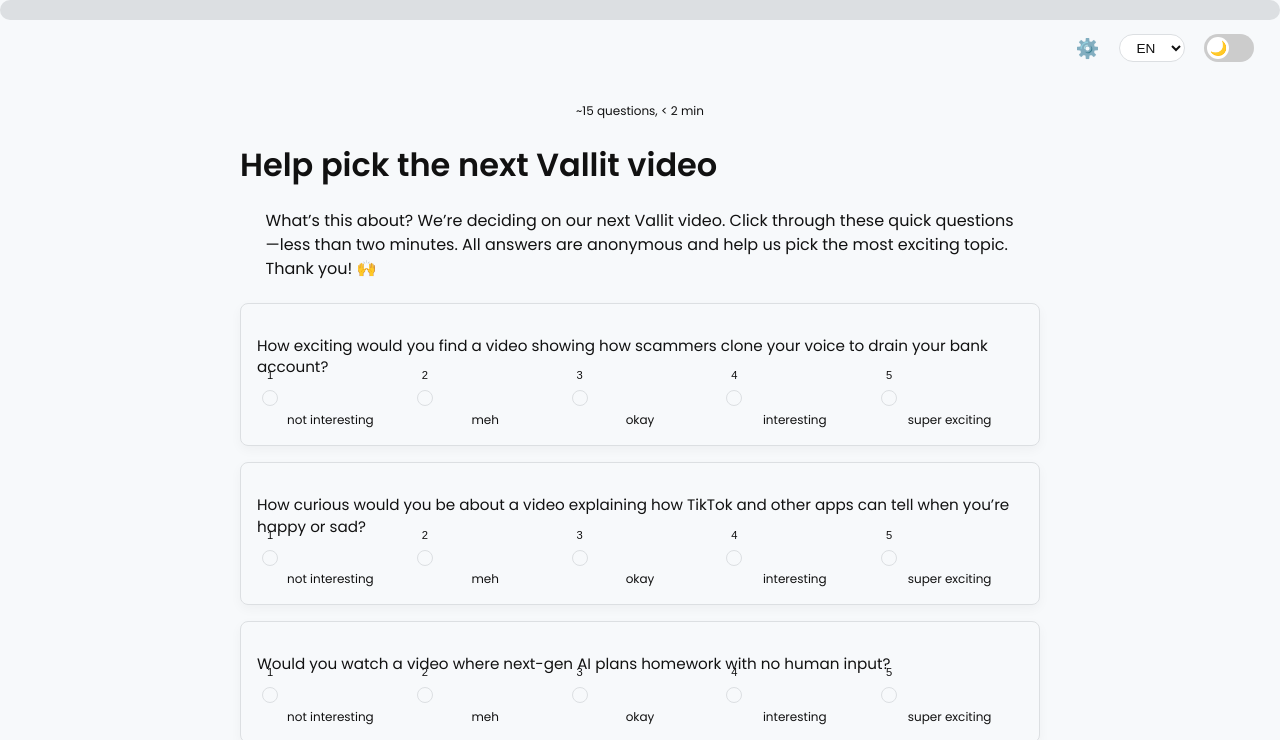
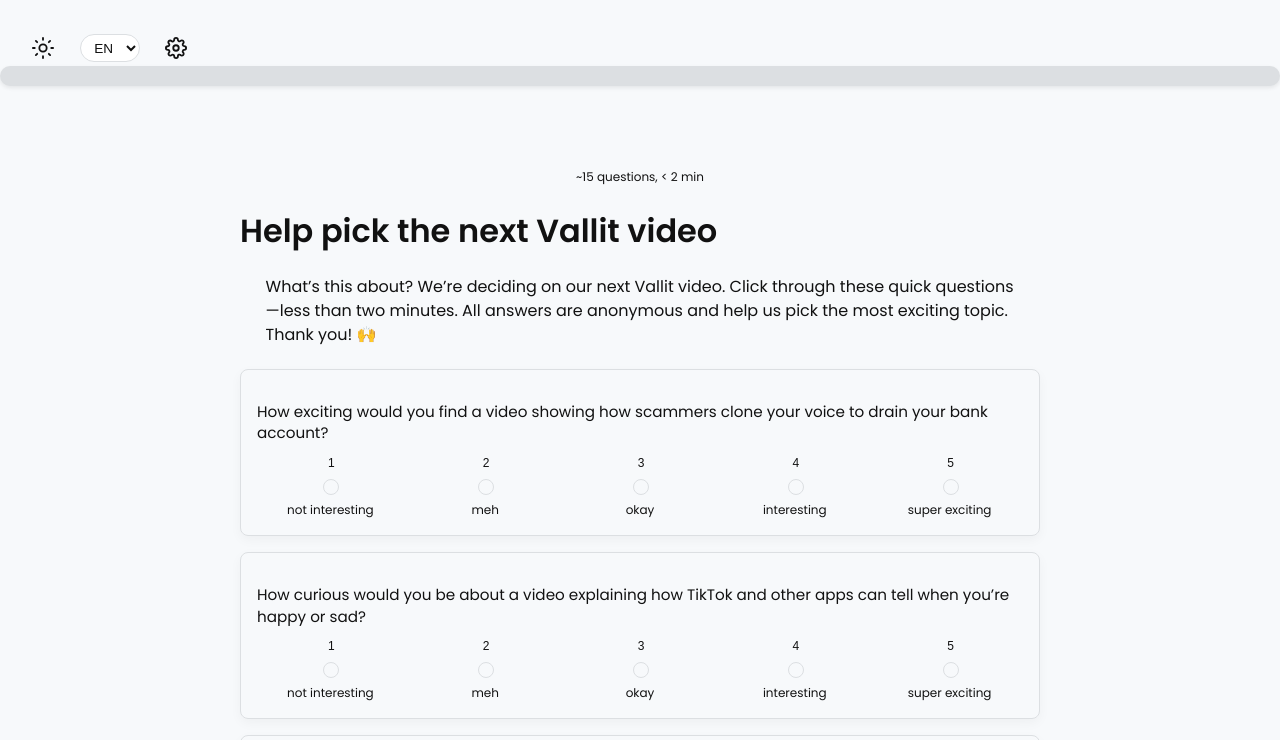
Before and after one commit to vallit-tv/Vallit-Hompage, a plain HTML site: page Website/vallit-quiz/index.html in a window 1280 px wide. Shown: the top 740 px of the page. Drawn offline with Linux system fonts and the light colour scheme.

Commit message:
refine survey design

```diff
--- a/Website/vallit-quiz/index.html
+++ b/Website/vallit-quiz/index.html
@@ -8,19 +8,26 @@
 </head>
 <body>
   <header class="topbar">
-    <div class="left"></div>
     <div class="right">
-      <a href="admin.html" id="adminLink" title="Admin Panel" target="_blank">⚙️</a>
-      <label class="lang">
-        <select id="langSelect" aria-label="Language">
-          <option value="en" selected>EN</option>
-          <option value="de">DE</option>
-        </select>
-      </label>
-      <label class="switch" aria-label="Night‑Mode">
-        <input type="checkbox" id="darkSwitch">
-        <span class="slider"></span>
-      </label>
+      <button id="darkToggle" class="icon-btn" aria-label="Night mode">
+        <svg class="sun" viewBox="0 0 24 24" stroke-width="2" stroke-linecap="round" stroke-linejoin="round">
+          <circle cx="12" cy="12" r="4"/>
+          <path d="M12 1v2m0 18v2M4.22 4.22l1.42 1.42M18.36 18.36l1.42 1.42M1 12h2m18 0h2M4.22 19.78l1.42-1.42M18.36 5.64l1.42-1.42"/>
+        </svg>
+        <svg class="moon" viewBox="0 0 24 24" stroke-width="2" stroke-linecap="round" stroke-linejoin="round">
+          <path d="M21 12.79A9 9 0 1111.21 3 7 7 0 0021 12.79z"/>
+        </svg>
+      </button>
+      <select id="langSelect" aria-label="Language">
+        <option value="en" selected>EN</option>
+        <option value="de">DE</option>
+      </select>
+      <a href="admin.html" id="adminLink" class="icon-btn" title="Admin Panel" target="_blank">
+        <svg viewBox="0 0 24 24" stroke-width="2" stroke-linecap="round" stroke-linejoin="round">
+          <circle cx="12" cy="12" r="3"/>
+          <path d="M19.4 15a1.65 1.65 0 0 0 .33 1.82l.06.06a2 2 0 1 1-2.83 2.83l-.06-.06a1.65 1.65 0 0 0-1.82-.33 1.65 1.65 0 0 0-1 1.51V21a2 2 0 1 1-4 0v-.09a1.65 1.65 0 0 0-1-1.51 1.65 1.65 0 0 0-1.82.33l-.06.06a2 2 0 1 1-2.83-2.83l.06-.06a1.65 1.65 0 0 0 .33-1.82 1.65 1.65 0 0 0-1.51-1H3a2 2 0 1 1 0-4h.09a1.65 1.65 0 0 0 1.51-1 1.65 1.65 0 0 0-.33-1.82l-.06-.06a2 2 0 1 1 2.83-2.83l.06.06a1.65 1.65 0 0 0 1.82.33h.09a1.65 1.65 0 0 0 1-1.51V3a2 2 0 1 1 4 0v.09a1.65 1.65 0 0 0 1 1.51h.09a1.65 1.65 0 0 0 1.82-.33l.06-.06a2 2 0 1 1 2.83 2.83l-.06.06a1.65 1.65 0 0 0-.33 1.82v.09a1.65 1.65 0 0 0 1.51 1H21a2 2 0 1 1 0 4h-.09a1.65 1.65 0 0 0-1.51 1z"/>
+        </svg>
+      </a>
     </div>
   </header>
 
--- a/Website/vallit-quiz/quiz.js
+++ b/Website/vallit-quiz/quiz.js
@@ -249,19 +249,18 @@
 }
 
 // ---- night‑mode toggle ----
-const darkSwitch = document.getElementById("darkSwitch");
-function initDark(){
-  if(darkSwitch.checked){
-    document.body.classList.add("dark");
-    localStorage.setItem("vallitDark","1");
-  }else{
-    document.body.classList.remove("dark");
-    localStorage.setItem("vallitDark","0");
-  }
+const darkToggle = document.getElementById("darkToggle");
+function syncDark(){
+  const on = document.body.classList.contains("dark");
+  localStorage.setItem("vallitDark", on ? "1" : "0");
 }
-darkSwitch.checked = localStorage.getItem("vallitDark")==="1";
-initDark();
-darkSwitch.addEventListener("change", initDark);
+if(localStorage.getItem("vallitDark") === "1")
+  document.body.classList.add("dark");
+syncDark();
+darkToggle.addEventListener("click", () => {
+  document.body.classList.toggle("dark");
+  syncDark();
+});
 
 // scroll animations for cards
 function setupScrollAnims(){
--- a/Website/vallit-quiz/styles.css
+++ b/Website/vallit-quiz/styles.css
@@ -50,14 +50,20 @@
   box-shadow: 0 10px 24px rgba(0,0,0,.08);
 }
 .conceptText { font-size: .95rem; line-height: 1.4; margin-bottom: .6rem; }
-.ratingRow   { display: grid; grid-template-columns: repeat(5,1fr); gap: .5rem; }
+.ratingRow   {
+  display: grid;
+  grid-template-columns: repeat(5,1fr);
+  gap: .5rem;
+  justify-items: center;
+  margin-top: 2rem;
+}
 .ratingRow input[type=radio]::before {
   content: attr(value);
   position: absolute;
-  top: -22px;
+  top: -24px;
   left: 50%;
   transform: translateX(-50%);
-  font-size: .7rem;
+  font-size: .75rem;
   color: var(--text);
 }
 
@@ -86,7 +92,7 @@
   grid-template-columns: repeat(5,1fr);
   gap: .5rem;
   font-size: .75rem;
-  margin-top: .3rem;
+  margin-top: .4rem;
   color: var(--text);
   text-align: center;
 }
@@ -104,36 +110,32 @@
   padding-inline: 2vw;
 }
 
-/* night switch with icons */
-.switch { position: relative; display:inline-block; width:50px; height:28px; }
-.switch input { opacity:0; width:0; height:0; }
-.slider {
-  position: absolute; inset:0;
-  background:#ccc; border-radius:34px; transition:.3s;
+/* icon buttons */
+.icon-btn {
+  background: none;
+  border: none;
+  padding: .4rem;
+  cursor: pointer;
+  color: var(--text);
+  display: flex;
+  align-items: center;
+  justify-content: center;
+  transition: opacity .2s, transform .2s;
 }
-.slider:after {
-  content:"🌙"; position:absolute; height:22px; width:22px;
-  left:3px; top:3px; background:#fff; border-radius:50%; transition:.3s;
-  display:flex; align-items:center; justify-content:center; font-size:14px;
-}
-.switch input:checked + .slider { background: var(--accent); }
-.switch input:checked + .slider:after {
-  transform: translateX(22px);
-  content: "☀";
-}
+.icon-btn:hover { opacity: .8; transform: translateY(-2px); }
+.icon-btn svg { width: 22px; height: 22px; stroke: currentColor; fill: none; }
+#darkToggle .moon { display: none; }
+body.dark #darkToggle .sun { display: none; }
+body.dark #darkToggle .moon { display: block; }
 
 select {
-  padding: .5rem .8rem;
+  padding: .3rem .6rem;
   border: 1px solid var(--border);
-  border-radius: 6px;
+  border-radius: 20px;
   background: var(--card);
   color: var(--text);
-  font-size: .9rem;
-}
-#langSelect {
-  padding: .3rem .8rem;
   font-size: .85rem;
-  border-radius: 20px;
+  transition: background .3s, color .3s;
 }
 select:focus { outline: none; border-color: var(--accent); }
 
@@ -183,7 +185,7 @@
 
 #progressBar {
   position: fixed;
-  top: 0;
+  top: calc(var(--topbar-h) + 10px);
   left: 0;
   width: 100%;
   z-index: 10;
@@ -191,6 +193,7 @@
   background: var(--border);
   border-radius: 10px;
   overflow: hidden;
+  box-shadow: 0 2px 4px rgba(0,0,0,.08);
 }
 #progressFill {
   height: 100%;
@@ -211,7 +214,7 @@
 #progressNote {
   font-size: .75rem;
   text-align: center;
-  margin-top: 4px;
+  margin-top: calc(var(--topbar-h) + 36px);
   color: var(--text);
 }
 
```
